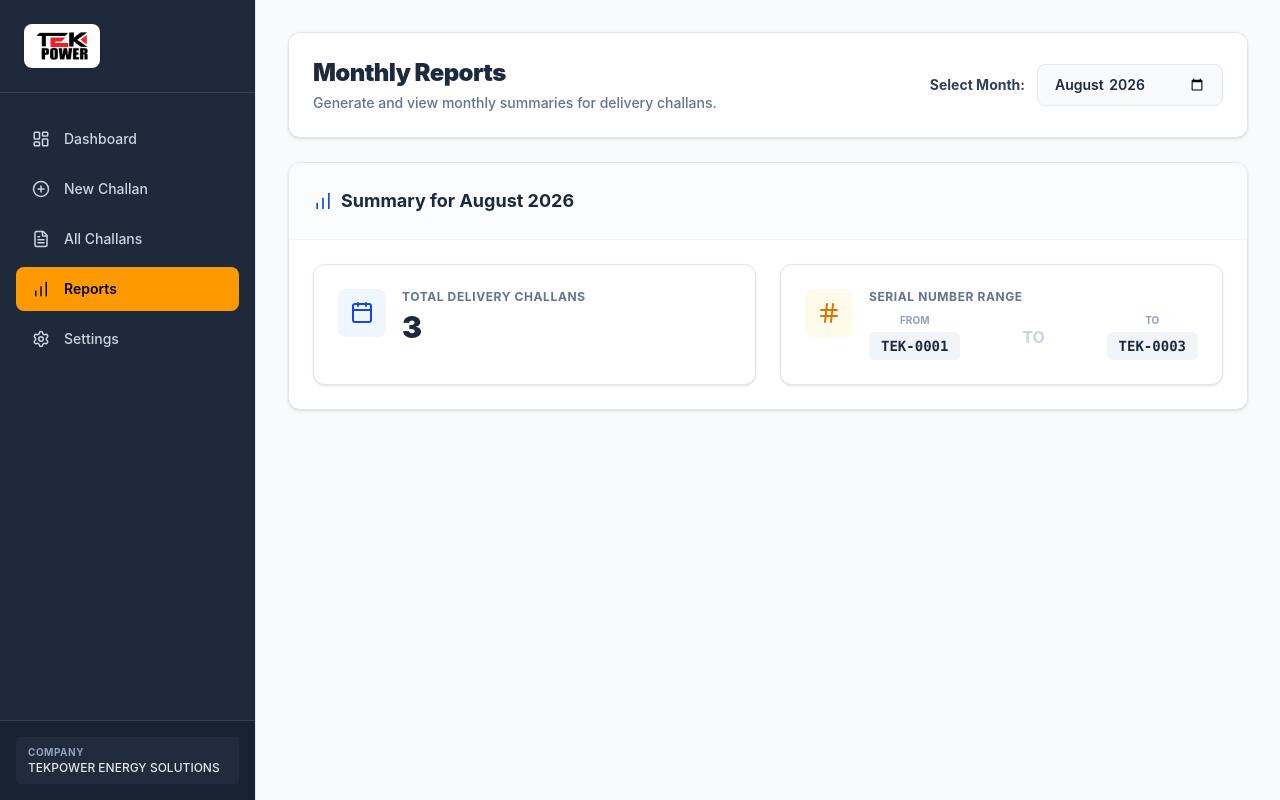
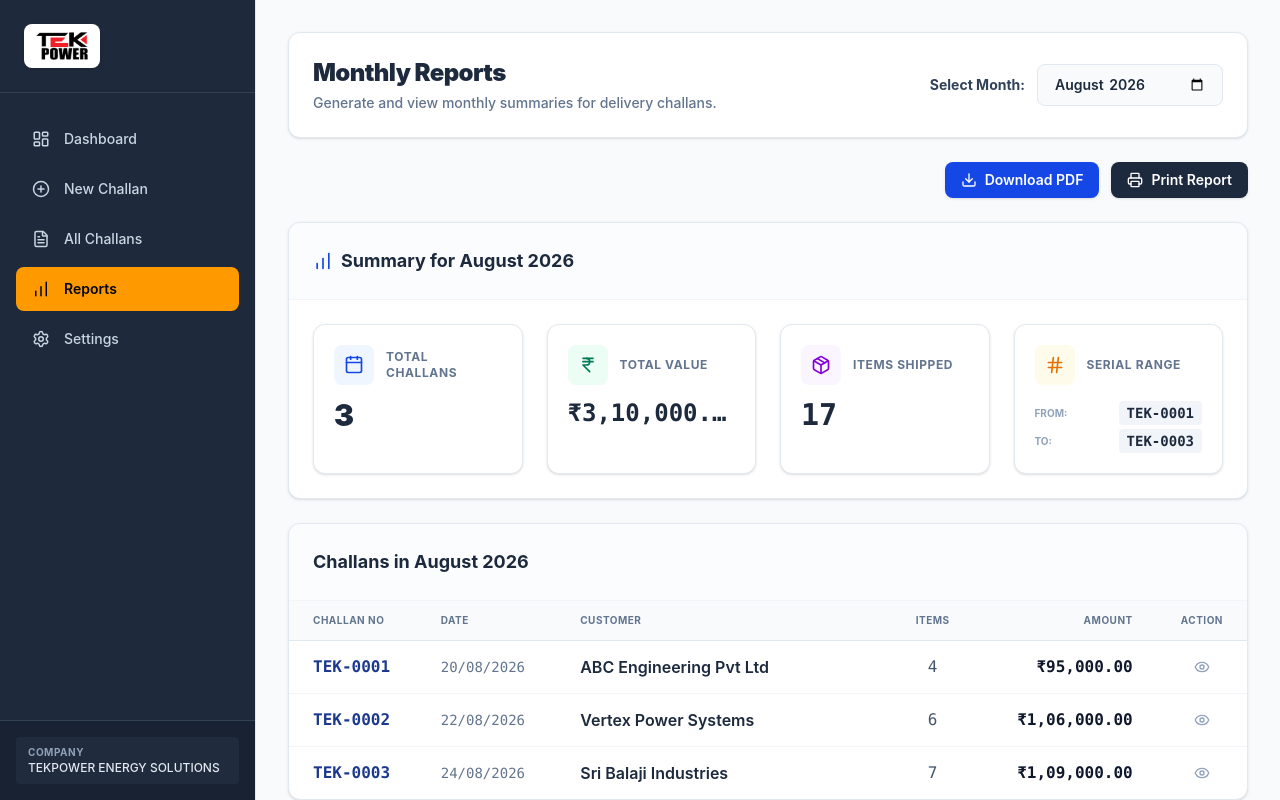
Before and after one commit to manikandan-11-12-2006/tek, a React (Vite) app: page /#/reports in a window 1280 px wide. Built offline with nearby package versions, Linux system fonts and the light colour scheme.

Commit message:
fix: report printing, removed global print hiding, added pdf download

```diff
--- a/src/components/Sidebar.jsx
+++ b/src/components/Sidebar.jsx
@@ -83,7 +83,7 @@ export default function Sidebar({ isOpen, onClose, companyName = "TEKPOWER ENERG
       )}
 
       {/* Desktop Sidebar (Persistent) */}
-      <aside className="hidden lg:block w-64 h-screen shrink-0 sticky top-0 border-r border-slate-200">
+      <aside className="hidden lg:block w-64 h-screen shrink-0 sticky top-0 border-r border-slate-200 print:hidden">
         {sidebarContent}
       </aside>
 
--- a/src/pages/Reports.jsx
+++ b/src/pages/Reports.jsx
@@ -1,11 +1,16 @@
 import React, { useState, useEffect } from 'react';
 import { getChallans } from '../utils/storage';
-import { BarChart, Calendar as CalendarIcon, Hash } from 'lucide-react';
+import { formatCurrency } from '../utils/calculations';
+import { BarChart, Calendar as CalendarIcon, Hash, IndianRupee, Package, Printer, Download, Eye } from 'lucide-react';
+import { Link } from 'react-router-dom';
+
+import html2canvas from 'html2canvas-pro';
+import { jsPDF } from 'jspdf';
 
 export default function Reports() {
   const [challans, setChallans] = useState([]);
+  const [isDownloading, setIsDownloading] = useState(false);
   const [selectedMonth, setSelectedMonth] = useState(() => {
-    // Default to current month YYYY-MM
     return new Date().toISOString().slice(0, 7);
   });
 
@@ -13,23 +18,44 @@ export default function Reports() {
     setChallans(getChallans());
   }, []);
 
-  // Filter challans for the selected month
   const monthlyChallans = challans.filter(c => c.date && c.date.startsWith(selectedMonth));
-
-  // Sort them to find "from" and "to" easily
   const sortedChallans = [...monthlyChallans].sort((a, b) => a.challanNumber.localeCompare(b.challanNumber));
 
   const totalChallans = sortedChallans.length;
   const serialFrom = totalChallans > 0 ? sortedChallans[0].challanNumber : 'N/A';
   const serialTo = totalChallans > 0 ? sortedChallans[totalChallans - 1].challanNumber : 'N/A';
 
-  // Format month for display
+  const totalAmount = sortedChallans.reduce((sum, c) => sum + (c.totalAmount || 0), 0);
+  const totalItems = sortedChallans.reduce((sum, c) => sum + (c.totalQuantity || 0), 0);
+
   const displayMonth = selectedMonth ? new Date(selectedMonth + '-01').toLocaleDateString('en-US', { month: 'long', year: 'numeric' }) : '';
+
+  const downloadReport = async () => {
+    const reportElement = document.getElementById('report-content');
+    if (!reportElement) return;
+
+    setIsDownloading(true);
+    try {
+      const canvas = await html2canvas(reportElement, { scale: 2, useCORS: true });
+      const imgData = canvas.toDataURL('image/png');
+      const pdf = new jsPDF({ orientation: 'portrait', unit: 'mm', format: 'a4' });
+      const pdfWidth = pdf.internal.pageSize.getWidth();
+      const pdfHeight = (canvas.height * pdfWidth) / canvas.width;
+
+      pdf.addImage(imgData, 'PNG', 0, 0, pdfWidth, pdfHeight);
+      pdf.save(`Monthly_Report_${selectedMonth}.pdf`);
+    } catch (error) {
+      console.error('Failed to generate report PDF:', error);
+      alert('Failed to generate PDF. Please try again.');
+    } finally {
+      setIsDownloading(false);
+    }
+  };
 
   return (
     <div className="space-y-6 animate-fade-in">
       {/* Header bar */}
-      <div className="flex flex-col sm:flex-row justify-between sm:items-center gap-4 bg-white p-6 rounded-xl border border-slate-200 shadow-sm">
+      <div className="flex flex-col sm:flex-row justify-between sm:items-center gap-4 bg-white p-6 rounded-xl border border-slate-200 shadow-sm print:hidden">
         <div>
           <h1 className="text-2xl font-black text-slate-800 tracking-tight">Monthly Reports</h1>
           <p className="text-sm font-medium text-slate-500 mt-1">
@@ -48,56 +74,154 @@ export default function Reports() {
         </div>
       </div>
 
-      {/* Summary Card */}
-      <div className="bg-white rounded-xl border border-slate-200 shadow-sm overflow-hidden">
-        <div className="p-6 border-b border-slate-100 bg-slate-50/50">
+      {/* Action Bar */}
+      <div className="flex justify-end gap-3 print:hidden">
+        <button
+          onClick={downloadReport}
+          disabled={isDownloading}
+          className="flex items-center gap-2 px-4 py-2 bg-blue-700 hover:bg-blue-800 text-white rounded-lg text-sm font-semibold shadow-sm transition-all cursor-pointer disabled:opacity-50"
+        >
+          <Download size={16} />
+          {isDownloading ? 'Generating...' : 'Download PDF'}
+        </button>
+        <button
+          onClick={() => window.print()}
+          className="flex items-center gap-2 px-4 py-2 bg-slate-800 hover:bg-slate-900 text-white rounded-lg text-sm font-semibold shadow-sm transition-all cursor-pointer"
+        >
+          <Printer size={16} />
+          Print Report
+        </button>
+      </div>
+
+      <div id="report-content" className="space-y-6 bg-slate-50 print:bg-white">
+        {/* Summary Section */}
+      <div className="bg-white rounded-xl border border-slate-200 shadow-sm overflow-hidden print:shadow-none print:border-slate-800">
+        <div className="p-6 border-b border-slate-100 bg-slate-50/50 print:bg-transparent">
           <h2 className="text-lg font-bold text-slate-800 flex items-center gap-2">
             <BarChart size={20} className="text-blue-700" />
             Summary for {displayMonth}
           </h2>
         </div>
 
-        <div className="p-6 grid grid-cols-1 md:grid-cols-2 gap-6">
+        <div className="p-6 grid grid-cols-1 sm:grid-cols-2 lg:grid-cols-4 gap-6">
           {/* Total Delivery Challans */}
-          <div className="bg-white border border-slate-200 p-6 rounded-xl shadow-sm flex items-start gap-4">
-            <div className="p-3 bg-blue-50 text-blue-700 rounded-lg shrink-0">
-              <CalendarIcon size={24} />
+          <div className="bg-white border border-slate-200 p-5 rounded-xl shadow-sm flex flex-col gap-3 print:border-slate-400">
+            <div className="flex items-center gap-3">
+              <div className="p-2.5 bg-blue-50 text-blue-700 rounded-lg shrink-0 print:bg-transparent print:border print:border-slate-300">
+                <CalendarIcon size={20} />
+              </div>
+              <p className="text-xs font-bold text-slate-500 uppercase tracking-wider">Total Challans</p>
             </div>
-            <div>
-              <p className="text-xs font-bold text-slate-500 uppercase tracking-wider mb-1">Total Delivery Challans</p>
-              <h3 className="text-3xl font-black text-slate-800">{totalChallans}</h3>
+            <h3 className="text-3xl font-black text-slate-800">{totalChallans}</h3>
+          </div>
+
+          {/* Total Amount (Revenue) */}
+          <div className="bg-white border border-slate-200 p-5 rounded-xl shadow-sm flex flex-col gap-3 print:border-slate-400">
+            <div className="flex items-center gap-3">
+              <div className="p-2.5 bg-emerald-50 text-emerald-700 rounded-lg shrink-0 print:bg-transparent print:border print:border-slate-300">
+                <IndianRupee size={20} />
+              </div>
+              <p className="text-xs font-bold text-slate-500 uppercase tracking-wider">Total Value</p>
             </div>
+            <h3 className="text-2xl font-black text-slate-800 font-mono truncate" title={formatCurrency(totalAmount)}>
+              {formatCurrency(totalAmount)}
+            </h3>
+          </div>
+
+          {/* Total Items Shipped */}
+          <div className="bg-white border border-slate-200 p-5 rounded-xl shadow-sm flex flex-col gap-3 print:border-slate-400">
+            <div className="flex items-center gap-3">
+              <div className="p-2.5 bg-purple-50 text-purple-700 rounded-lg shrink-0 print:bg-transparent print:border print:border-slate-300">
+                <Package size={20} />
+              </div>
+              <p className="text-xs font-bold text-slate-500 uppercase tracking-wider">Items Shipped</p>
+            </div>
+            <h3 className="text-3xl font-black text-slate-800 font-mono">{totalItems}</h3>
           </div>
 
           {/* Serial Number Range */}
-          <div className="bg-white border border-slate-200 p-6 rounded-xl shadow-sm flex items-start gap-4">
-            <div className="p-3 bg-amber-50 text-amber-600 rounded-lg shrink-0">
-              <Hash size={24} />
+          <div className="bg-white border border-slate-200 p-5 rounded-xl shadow-sm flex flex-col gap-3 print:border-slate-400">
+            <div className="flex items-center gap-3">
+              <div className="p-2.5 bg-amber-50 text-amber-600 rounded-lg shrink-0 print:bg-transparent print:border print:border-slate-300">
+                <Hash size={20} />
+              </div>
+              <p className="text-xs font-bold text-slate-500 uppercase tracking-wider">Serial Range</p>
             </div>
-            <div className="flex-1">
-              <p className="text-xs font-bold text-slate-500 uppercase tracking-wider mb-1">Serial Number Range</p>
-              {totalChallans > 0 ? (
-                <div className="flex items-center justify-between mt-2">
-                  <div className="text-center">
-                    <p className="text-[10px] text-slate-400 font-bold uppercase mb-1">From</p>
-                    <span className="inline-block px-3 py-1 bg-slate-100 text-slate-800 font-mono font-bold rounded-md text-sm">
-                      {serialFrom}
-                    </span>
-                  </div>
-                  <div className="text-slate-300 font-bold px-2">TO</div>
-                  <div className="text-center">
-                    <p className="text-[10px] text-slate-400 font-bold uppercase mb-1">To</p>
-                    <span className="inline-block px-3 py-1 bg-slate-100 text-slate-800 font-mono font-bold rounded-md text-sm">
-                      {serialTo}
-                    </span>
-                  </div>
+            {totalChallans > 0 ? (
+              <div className="flex flex-col gap-1 mt-1">
+                <div className="flex items-center justify-between text-sm">
+                  <span className="text-[10px] font-bold text-slate-400 uppercase">From:</span>
+                  <span className="font-mono font-bold text-slate-800 bg-slate-100 px-2 py-0.5 rounded print:bg-transparent print:p-0">{serialFrom}</span>
                 </div>
-              ) : (
-                <div className="mt-2 text-sm font-semibold text-slate-400">No records found for this month.</div>
-              )}
-            </div>
+                <div className="flex items-center justify-between text-sm">
+                  <span className="text-[10px] font-bold text-slate-400 uppercase">To:</span>
+                  <span className="font-mono font-bold text-slate-800 bg-slate-100 px-2 py-0.5 rounded print:bg-transparent print:p-0">{serialTo}</span>
+                </div>
+              </div>
+            ) : (
+              <div className="mt-2 text-xs font-semibold text-slate-400">No records found.</div>
+            )}
           </div>
         </div>
+      </div>
+
+      {/* Challans List */}
+      <div className="bg-white rounded-xl border border-slate-200 shadow-sm overflow-hidden print:shadow-none print:border-slate-800">
+        <div className="p-6 border-b border-slate-100 bg-slate-50/50 print:bg-transparent">
+          <h2 className="text-lg font-bold text-slate-800">Challans in {displayMonth}</h2>
+        </div>
+
+        {sortedChallans.length === 0 ? (
+          <div className="p-12 text-center text-slate-400 font-medium">
+            No delivery challans generated in {displayMonth}.
+          </div>
+        ) : (
+          <div className="overflow-x-auto">
+            <table className="w-full text-left border-collapse print:text-xs">
+              <thead>
+                <tr className="bg-slate-50 text-[10px] font-bold uppercase tracking-wider text-slate-500 border-b border-slate-200 print:bg-transparent print:border-slate-400">
+                  <th className="py-3 px-6 w-[15%]">Challan No</th>
+                  <th className="py-3 px-6 w-[15%]">Date</th>
+                  <th className="py-3 px-6 w-[40%]">Customer</th>
+                  <th className="py-3 px-6 w-[15%] text-center">Items</th>
+                  <th className="py-3 px-6 w-[15%] text-right">Amount</th>
+                  <th className="py-3 px-6 w-[10%] text-center print:hidden">Action</th>
+                </tr>
+              </thead>
+              <tbody className="divide-y divide-slate-100 print:divide-slate-300">
+                {sortedChallans.map((challan) => (
+                  <tr key={challan.id} className="hover:bg-slate-50/50 transition-colors">
+                    <td className="py-3 px-6 font-bold text-blue-900 font-mono">
+                      {challan.challanNumber}
+                    </td>
+                    <td className="py-3 px-6 text-slate-500 font-mono text-sm">
+                      {challan.date ? challan.date.split('-').reverse().join('/') : ''}
+                    </td>
+                    <td className="py-3 px-6 font-semibold text-slate-800 truncate max-w-[200px]" title={challan.customer}>
+                      {challan.customer.split('\n')[0]}
+                    </td>
+                    <td className="py-3 px-6 text-center text-slate-600 font-mono font-medium">
+                      {challan.totalQuantity}
+                    </td>
+                    <td className="py-3 px-6 text-right font-bold text-slate-900 font-mono">
+                      {formatCurrency(challan.totalAmount)}
+                    </td>
+                    <td className="py-3 px-6 text-center print:hidden">
+                      <Link
+                        to={`/view/${challan.id}`}
+                        className="inline-flex p-1.5 text-slate-400 hover:text-blue-700 hover:bg-blue-50 rounded-md transition-colors"
+                        title="View Challan"
+                      >
+                        <Eye size={16} />
+                      </Link>
+                    </td>
+                  </tr>
+                ))}
+              </tbody>
+            </table>
+          </div>
+        )}
+      </div>
       </div>
     </div>
   );
```
Also changed, not shown: src/App.jsx (+6 -4 lines), src/index.css (+0 -9 lines).
